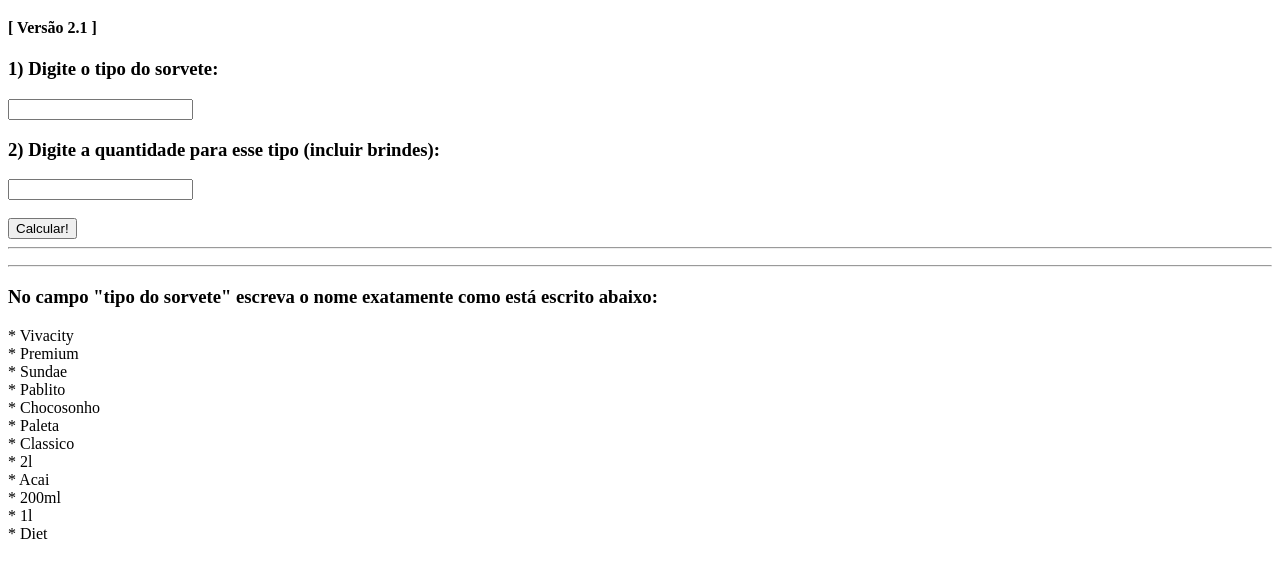
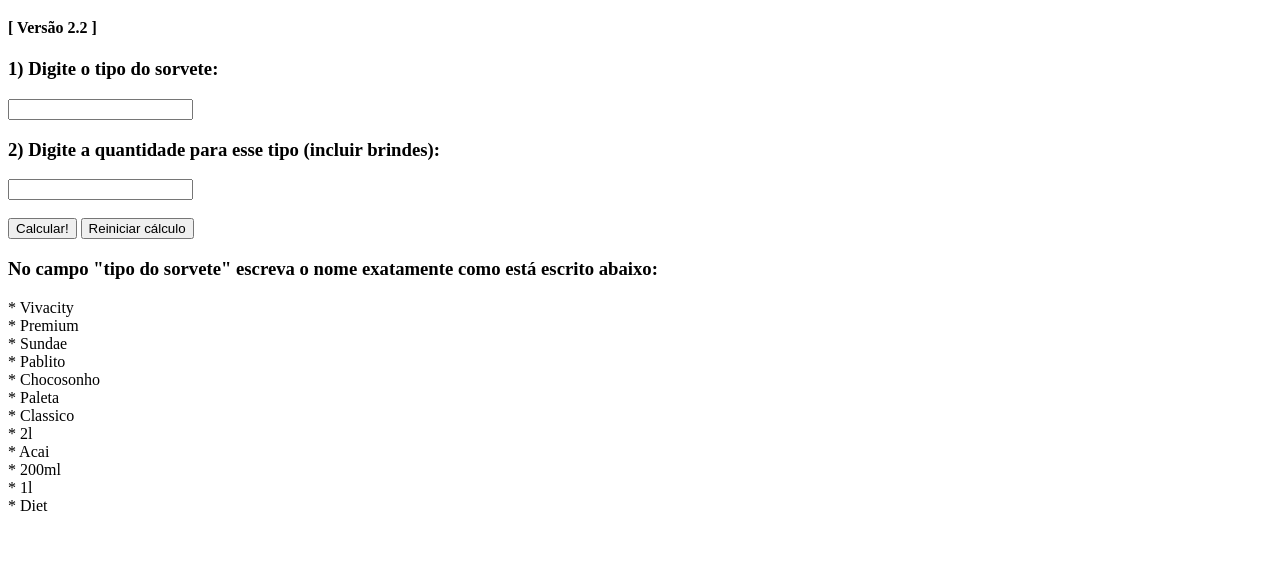
Before and after one commit to chagasmvinicius/alosorvetes, a website: page inputsUsuario.html in a window 1280 px wide. Shown: the part 61-638 px from the top of the page. Drawn offline with Linux system fonts and the light colour scheme.

Commit message:
Botao_Refresh

```diff
--- a/inputsUsuario.html
+++ b/inputsUsuario.html
@@ -9,7 +9,7 @@
 
 <body>
     <h1> Calculadora de Pedidos Alo Sorvetes</h1>
-    <h4>[ Versão 2.1 ]</h4>
+    <h4>[ Versão 2.2 ]</h4>
     <h3>1) Digite o tipo do sorvete:</h3>
     <input type="text" id=inputTipo>
     <h3>2) Digite a quantidade para esse tipo (incluir brindes):</h3>
@@ -17,11 +17,10 @@
     <br>
     <br>
     <input type="submit" onclick="capturarInput()" value="Calcular!">
-    <hr>
+    <input type="button" value="Reiniciar cálculo" onClick="history.go(0)">
     <p id="valorFinal"></p>
     <p id="qtdBrindes"></p>
     <p id="nomesBrindes"></p>
-    <hr>
     <h3>No campo "tipo do sorvete" escreva o nome exatamente como está escrito abaixo:</h3>
     <p> * Vivacity <br>
         * Premium <br>
```
